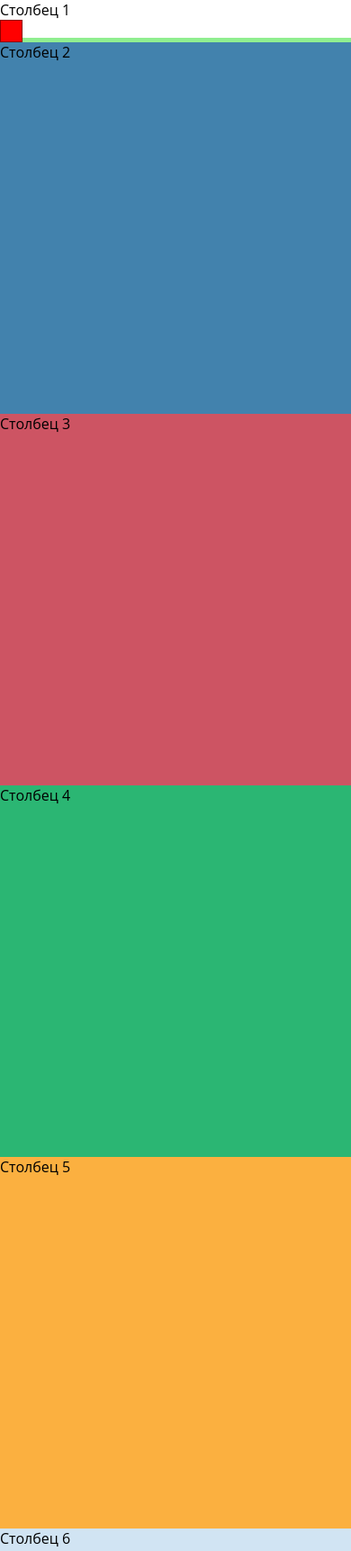
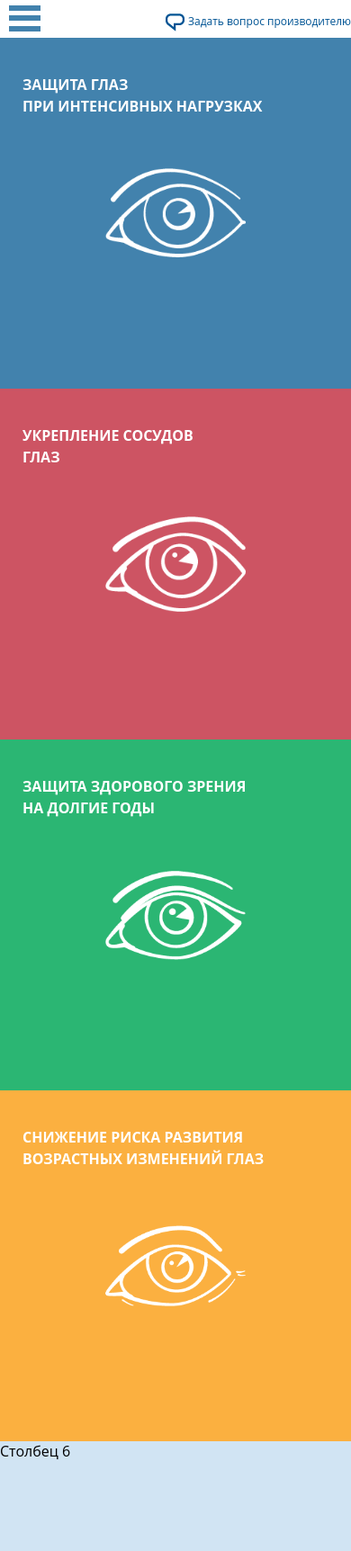
Before and after one commit to cherry-picky/eye-medicine, a plain HTML site: page index.html in a window 390 px wide. Shown: the top 1724 px of the page at 90% size. Drawn offline with Linux system fonts and the light colour scheme.

Commit message:
Add content and styles for products block

```diff
--- a/index.html
+++ b/index.html
@@ -40,18 +40,37 @@
       <div class="container">
         <header>
           <div class="row">
-            <div class="col-12">Столбец 1
+            <div class="col-12 header-wrap">
               <button class="menu-btn"></button>
+              <div class="logo-wrap">
+                <div class="header-logo-1"><img src="images/logo_1.png"></div>
+                <div class='header-hr'></div>
+                <div class="header-logo-2"><img src="images/logo_2.png"></div>
+              </div>
+              <div class="header-question">Задать вопрос производителю</div>
             </div>
           </div>
         </header>
 
         <section class="products">
           <div class="row">
-            <div class="col-6 blue-eye">Столбец 2</div>
-            <div class="col-6 red-eye">Столбец 3</div>
-            <div class="col-6 green-eye">Столбец 4</div>
-            <div class="col-6 yellow-eye">Столбец 5</div>
+            <div class="col-6 eye blue-eye">
+              <div class="eye-header">Защита глаз<br>при интенсивных нагрузках</div>
+              <div class='eye-header-2'>Усталость</div>
+            </div>
+            <div class="col-6 eye red-eye">
+              <div class="eye-header">укрепление сосудов<br>
+                глаз
+              </div>
+            </div>
+            <div class="col-6 eye green-eye">
+              <div class="eye-header">Защита здорового зрения<br>
+                на долгие годы
+              </div>
+            </div>
+            <div class="col-6 eye yellow-eye">
+              <div class="eye-header">Снижение риска развития<br> возрастных изменений глаз</div>
+            </div>
           </div>
         </section>
 
--- a/styles/style.css
+++ b/styles/style.css
@@ -7,7 +7,6 @@ body {
 }
 
 .wrap {
-  max-width: 1200px;
   min-height: 100%;
   margin: 0 auto;
   box-sizing: border-box;
@@ -63,7 +62,6 @@ body {
   opacity: 0.5;
 }
 
-
 .sidebar-hr {
   width: 70px;
   margin-bottom: 20px;
@@ -89,7 +87,6 @@ body {
   width: calc(100% - 211px);
   height: 100%;
   float: right;
-  background-color: lightgreen;
 }
 
 header {
@@ -97,29 +94,133 @@ header {
   background-color: #ffffff;
 }
 
+.header-wrap {
+  display: flex;
+  flex-direction: row;
+  justify-content: space-between;
+  padding-top: 15px;
+}
+
+.logo-wrap {
+  display: flex;
+  flex-direction: row;
+}
+
+.header-logo-1 img {
+  width: 179px;
+  margin-left: 15px;
+  margin-right: 27px;
+}
+
+.header-hr {
+  height: 18px;
+  border-right: 1px solid #4282ad;
+  margin-top: -2px;
+}
+
+.header-logo-2 img {
+  width: 154px;
+  margin-top: -5px;
+  margin-left: 22px;
+}
+
+.header-question {
+  height: 20px;
+  background: url('../images/question.png') no-repeat;
+  padding-left: 25px;
+  color: #005494;
+  font-size: 12px;
+}
+
 .menu-btn {
   display: none;
 }
 
 .products .col-6 {
-  height: 413px;
-  background-color: darkblue;
+  min-height: 35vw;
+  padding-bottom: 25%;
+  position: relative;
+  box-sizing: border-box;;
+}
+
+.eye-header {
+  padding-top: 40px;
+  padding-left: 25px;
+  color: #ffffff;
+  font-size: 16px;
+  font-weight: 700;
+  line-height: 24px;
+  text-transform: uppercase;
+}
+
+.eye-header-2 {
+  padding-top: 43px;
+  padding-left: 300px;
+  display: none;
+  opacity: 0.5;
+  color: #ffffff;
+  font-size: 16px;
+  font-weight: bold;
+  text-transform: uppercase;
+
 }
 
 .products .blue-eye {
+  background: url("../images/eye_1.png") no-repeat center center;
   background-color: #4282ad;
+  background-size: 35%;
 }
 
+.products .blue-eye:hover {
+  background: url("../images/eye_1_active.png") no-repeat center center;
+  background-color: #4282ad;
+  background-size: 50%;
+  content: none;
+}
+
+.products .blue-eye:hover .eye-header {
+  display: none;
+}
+
+.products .blue-eye:hover .eye-header-2 {
+  display: block;
+}
+
+
 .products .red-eye {
+  background: url("../images/eye_2.png") no-repeat center center;
   background-color: #cd5463;
+  background-size: 35%;
+}
+
+.products .red-eye:hover {
+  background: url("../images/eye_2_active.png") no-repeat center center;
+  background-color: #cd5463;
+  background-size: 35%;
 }
 
 .products .green-eye {
-  background-color: #2bb673
+  background: url("../images/eye_3.png") no-repeat center center;
+  background-color: #2bb673;
+  background-size: 35%;
+}
+
+.products .green-eye:hover {
+  background: url("../images/eye_3_active.png") no-repeat center center;
+  background-color: #2bb673;
+  background-size: 35%;
 }
 
 .products .yellow-eye {
+  background: url("../images/eye_4.png") no-repeat center center;
   background-color: #fbb040;
+  background-size: 35%;
+}
+
+.products .yellow-eye:hover {
+  background: url("../images/eye_4_active.png") no-repeat center center;
+  background-color: #fbb040;
+  background-size: 35%;
 }
 
 .slider {
@@ -160,10 +261,24 @@ header {
 
 /* tablet version  */
 
-@media screen and (max-width: 768px) {
+@media screen and (max-width: 850px) {
 
   .sidebar {
     display: none;
+  }
+
+  .logo-wrap {
+    display: none;
+  }
+
+  .col-6 {
+    width: 50%;
+  }
+
+  .products .col-6 {
+    min-height: 50vw;
+    background-size: 40%;
+    padding-bottom: 25%;
   }
 
   .container {
@@ -171,21 +286,33 @@ header {
   }
 
   .menu-btn {
-    width: 25px;
-    height: 25px;
+    min-width: 35px;
+    height: 5px;
     display: block;
-    background-color: red;
-    border: 1px solid darkred;
+    margin-top: -9px;
+    margin-left: 10px;
+    padding-top: 4px;
+    border: none;
+    border-top: 6px solid #4282ad;
+    border-bottom: 18px double #4282ad;
+    outline: none;
+    background-color: #ffffff;
+    content:"";
+    cursor: pointer;
   }
 
-  .menu-btn:active {
-    background-color: darkred;
+  .menu-btn:hover {
+    opacity: 0.7;
   }
 }
 /* mobile version */
 
-@media screen and (max-width: 500px) {
+@media screen and (max-width: 600px) {
   .col-6 {
     width: 100%;
   }
+
+  .products .col-6 {
+    height: 100vw;
+  }
 }
```
Also changed, not shown: images/eye_1.png (added), images/eye_1_active.png (added), images/eye_2.png (added), images/eye_2_active.png (added), images/eye_3.png (added), images/eye_3_active.png (added), images/eye_4.png (added), images/eye_4_active.png (added), images/logo_1.png (added), images/logo_2.png (added), images/medicine_1.png (added), images/medicine_2.png (added), images/question.png (added).
